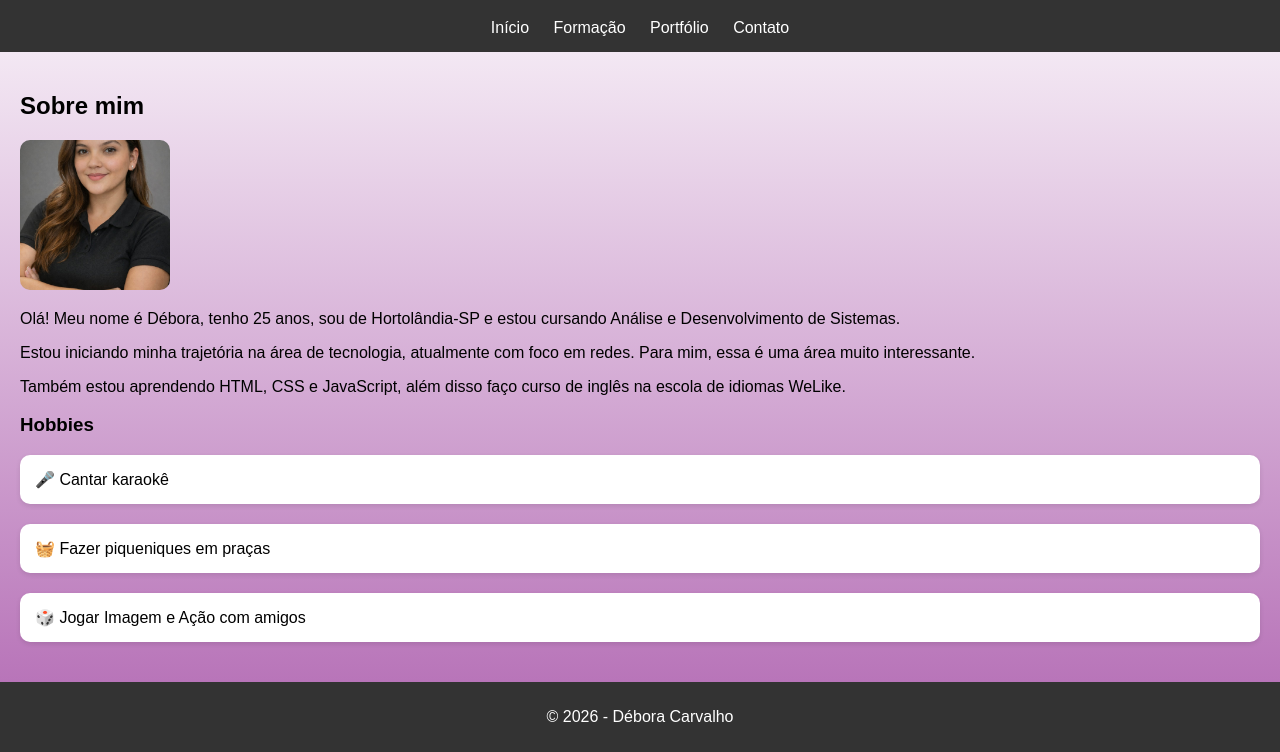
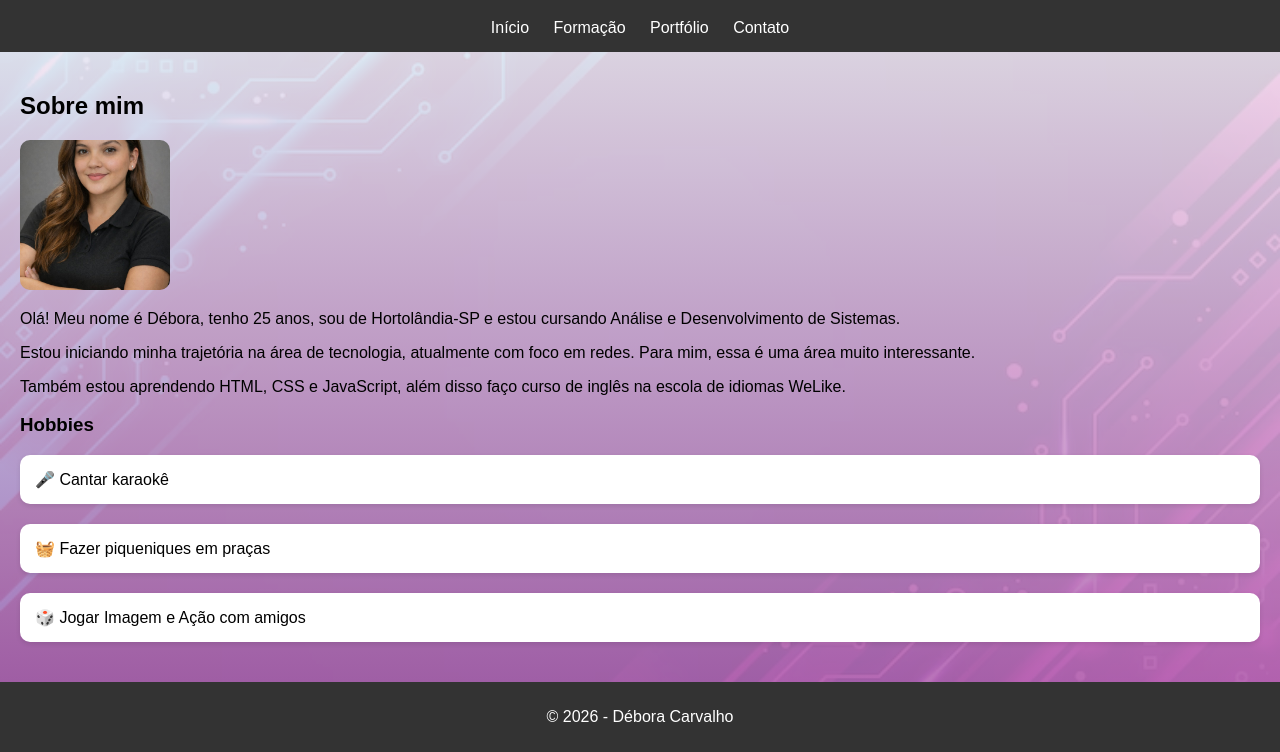
Before and after one commit to Debsnc/Portifolio-Web-Debora, a plain HTML site: page index.html in a window 1280 px wide. Shown: the part 76-828 px from the top of the page. Drawn offline with Linux system fonts and the light colour scheme; a script that the page names is missing.

Commit message:
Refactor CSS styles and update background image path
alteração para incluir o redirecionamento da pasta img onde estão as imagens.

```diff
--- a/style.css
+++ b/style.css
@@ -11,7 +11,7 @@ body {
   /* imagem + camada branca transparente por cima */
   background:
   linear-gradient(rgba(255,255,255,0.9), rgba(172, 93, 173, 0.9)),
-  url("fundo.jpeg");
+  url("img/fundo.jpeg");
 
   background-size: cover; /* cobre a tela toda */
   background-position: center; /* centraliza imagem */
```
